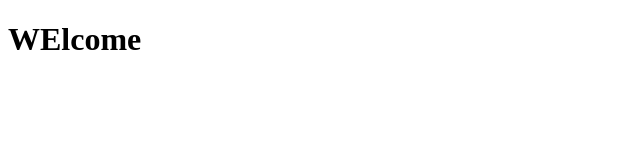
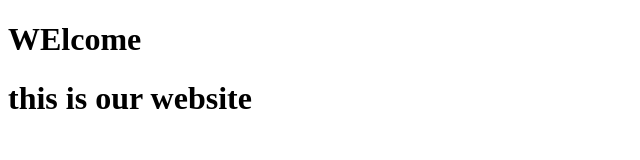
Before and after one commit to zahaashfaq/Se-Final-rep, a plain HTML site: page index.html in a window 1280 px wide. Shown: the whole page, without its empty margins (0-640 px from the left). Drawn offline with Linux system fonts and the light colour scheme.

Commit message:
added a further heading

```diff
--- a/index.html
+++ b/index.html
@@ -7,5 +7,6 @@
 </head>
 <body>
     <h1>WElcome</h1>
+    <h1>this is our website</h1>
 </body>
 </html>
```
